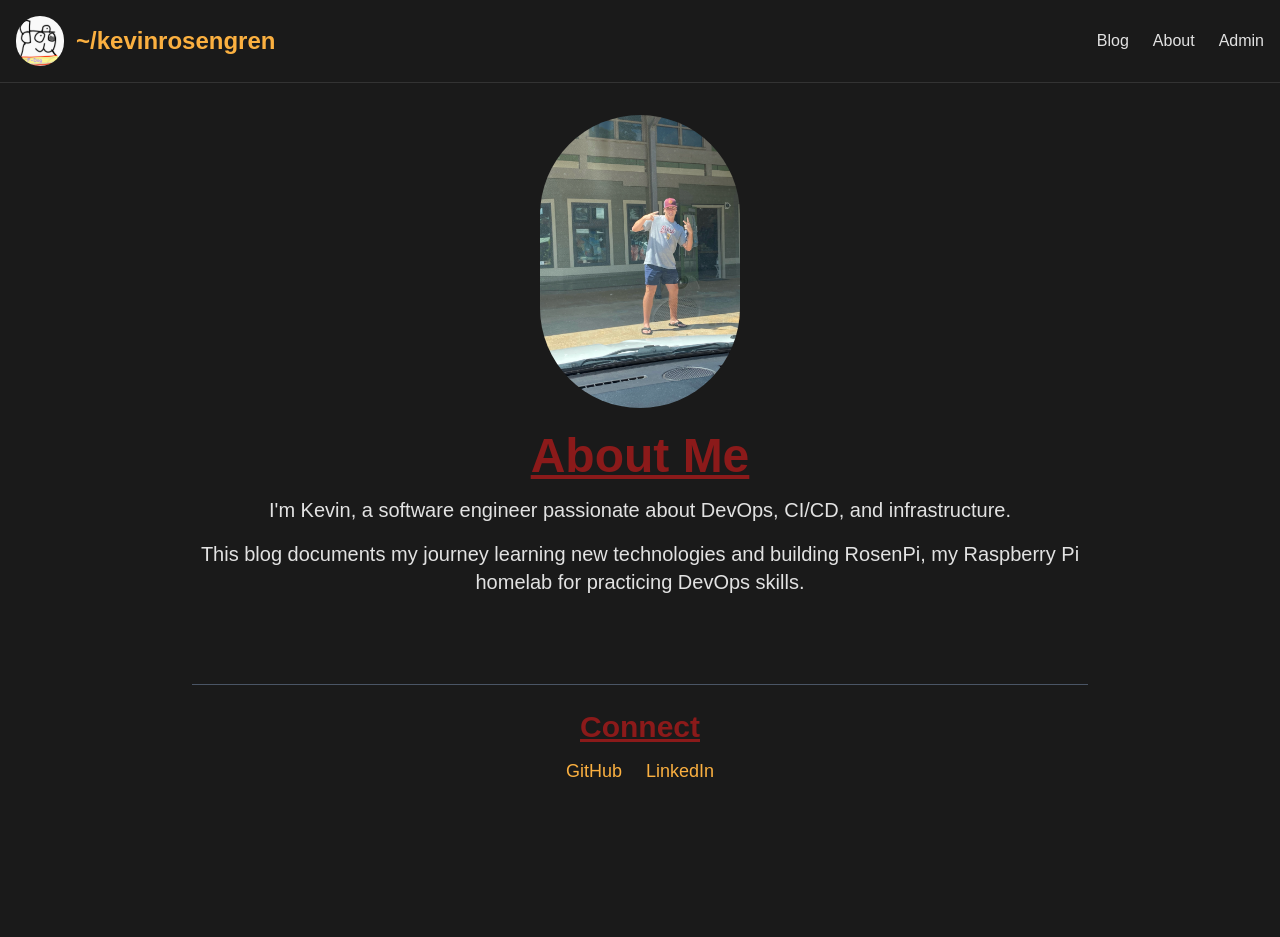
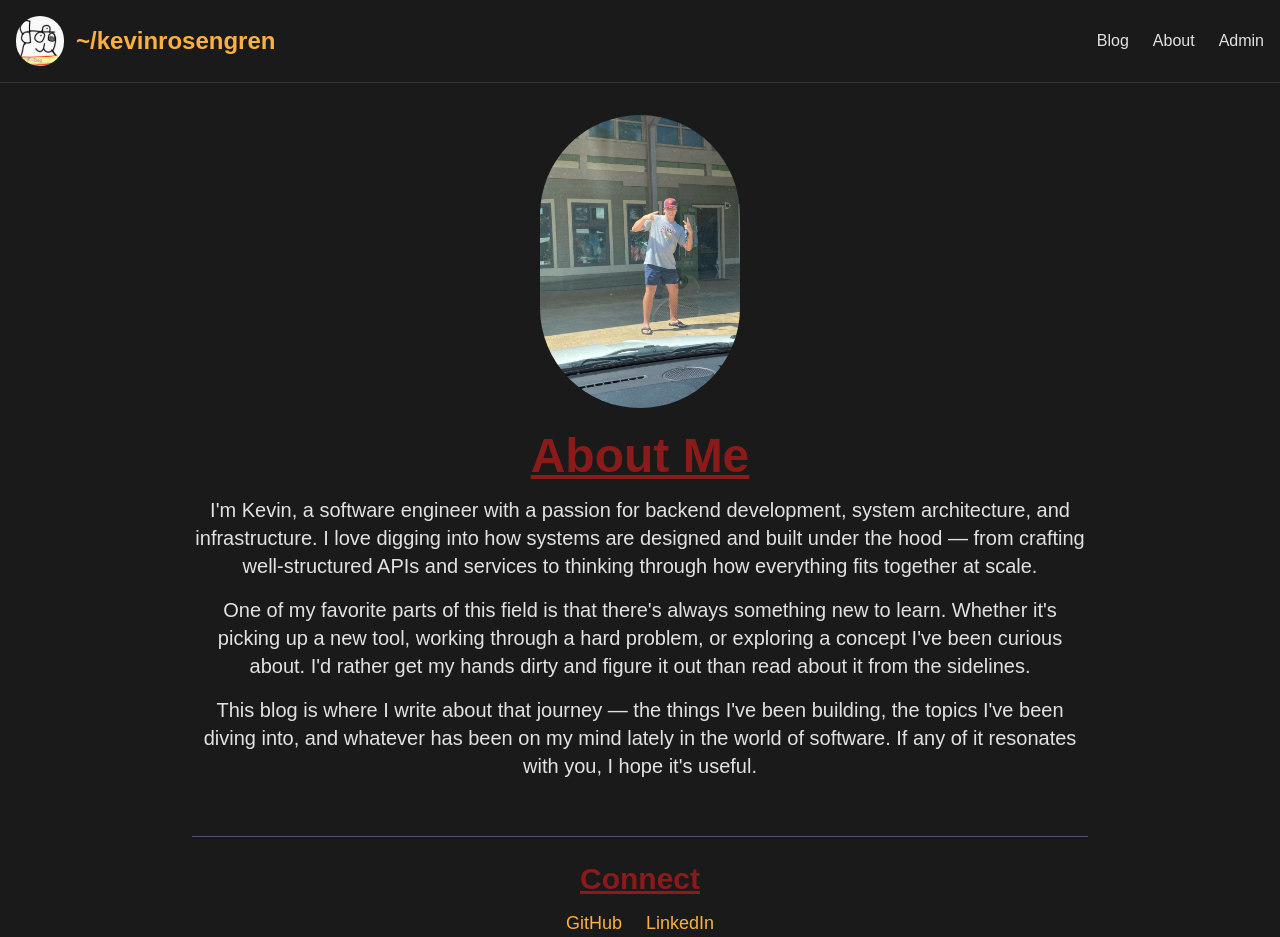
Before and after one commit to krosengr4/blogginrose, a Next.js app: page /about in a window 1280 px wide. Before the commit the page ends 800 px from the top, so only its background shows below. Built offline with nearby package versions, Linux system fonts and the light colour scheme.

Commit message:
update(about): expand About Me bio and reposition Connect section
Rewrote the About Me bio with three focused paragraphs covering
backend development interests, a love of hands-on learning, and
the purpose of the blog. Moved the Connect section up directly
below the bio with a full-width divider.

```diff
--- a/app/about/page.tsx
+++ b/app/about/page.tsx
@@ -15,17 +15,26 @@ export default function AboutPage() {
                 <h1 className="text-5xl font-bold mb-4 underline text-[#8b1a1a]">About Me</h1>
 
                 <p className="text-xl mb-4">
-                    I'm Kevin, a software engineer passionate about DevOps, CI/CD, and infrastructure.
+                    I'm Kevin, a software engineer with a passion for backend development, system
+                    architecture, and infrastructure. I love digging into how systems are designed and
+                    built under the hood — from crafting well-structured APIs and services to thinking
+                    through how everything fits together at scale.
+                </p>
+
+                <p className="text-xl mb-4">
+                    One of my favorite parts of this field is that there's always something new to learn.
+                    Whether it's picking up a new tool, working through a hard problem, or exploring a
+                    concept I've been curious about. I'd rather get my hands dirty and figure it out
+                    than read about it from the sidelines.
                 </p>
 
                 <p className="text-xl mb-6">
-                    This blog documents my journey learning new technologies and building RosenPi,
-                    my Raspberry Pi homelab for practicing DevOps skills.
+                    This blog is where I write about that journey — the things I've been building,
+                    the topics I've been diving into, and whatever has been on my mind lately in the
+                    world of software. If any of it resonates with you, I hope it's useful.
                 </p>
 
-            </div>
-
-            <footer className="mt-16 border-t border-gray-600 pt-6 text-center">
+                <div className="mt-8 border-t border-gray-600 pt-6 w-full">
                     <h2 className="text-3xl font-semibold mb-3 underline text-[#8b1a1a]">Connect</h2>
                     <div className="flex justify-center gap-6">
                         <a
@@ -45,7 +54,9 @@ export default function AboutPage() {
                             LinkedIn
                         </a>
                     </div>
-            </footer>
+                </div>
+
+            </div>
         </div>
     );
 }
```
Lines whose indentation alone changed are shown as unchanged.
